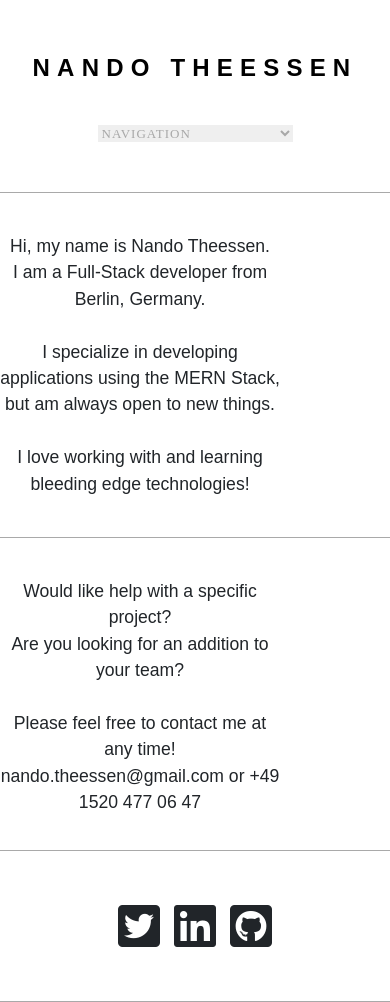
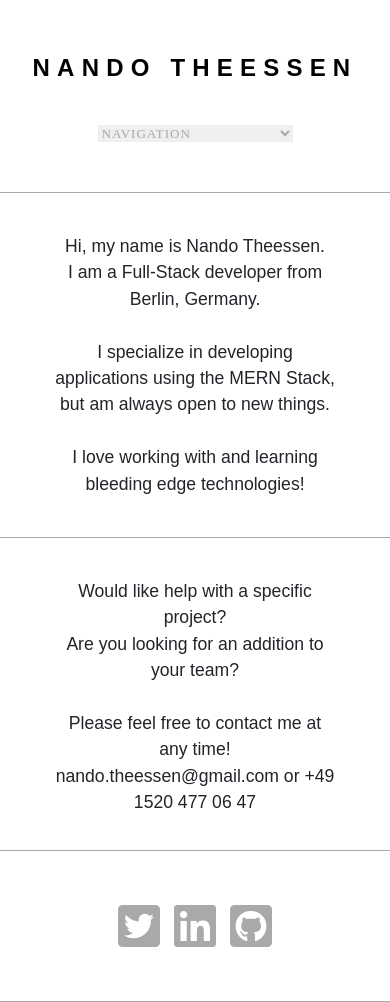
Before and after one commit to NandoTheessen/Resume-Page, a React (Create React App) app: page / in a window 390 px wide. Built offline with nearby package versions, Linux system fonts and the light colour scheme.

Commit message:
Added Resume component, added styling to the component, integrated the component

```diff
--- a/src/App.js
+++ b/src/App.js
@@ -4,6 +4,7 @@ import { Route } from 'react-router-dom';
 import Content from "./components/Content";
 import Portfolio from './components/Portfolio';
 import Footer from './components/Footer';
+import Resume from './components/Resume';
 
 
 class App extends Component {
@@ -13,6 +14,7 @@ class App extends Component {
         <Route path='/' component={Header} />
         <Route exact path='/' component={Content} />
         <Route exact path='/portfolio' component={Portfolio} />
+        <Route exact path='/resume' component={Resume} />
         <Route path='/' component={Footer} />
       </div>
     );
--- a/src/components/Content.css
+++ b/src/components/Content.css
@@ -33,9 +33,13 @@
         max-width: 280px;
         padding-left: 0;
         padding-right: 0;
+        margin: 0 auto;
+        margin-top: 40px;
     }
     .hello {
         max-width: 280px;
         padding-left: 0;
+        margin: 0 auto;
+        margin-bottom: 40px;
     }
 }
--- a/src/components/Footer.css
+++ b/src/components/Footer.css
@@ -13,11 +13,13 @@
 
 .symbol-link {
     text-decoration: none !important;
-    color: #212529;
+    color: darkgrey;
     align-self: center;
     padding: 7px;
 }
 
 .symbol-link:hover {
     text-decoration: none !important;
+    color: darkgrey;
+    color: #212529;
 }
```
